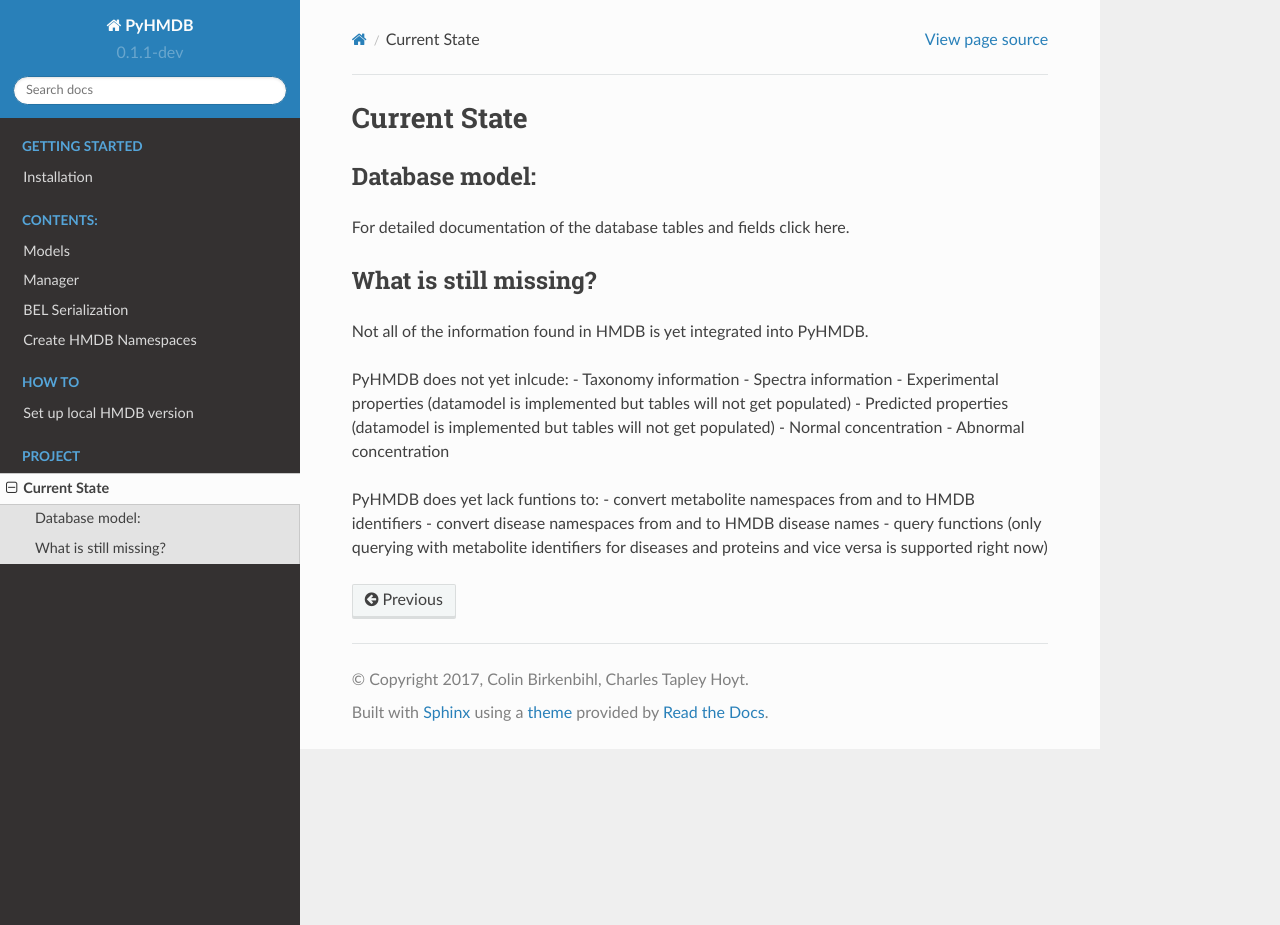
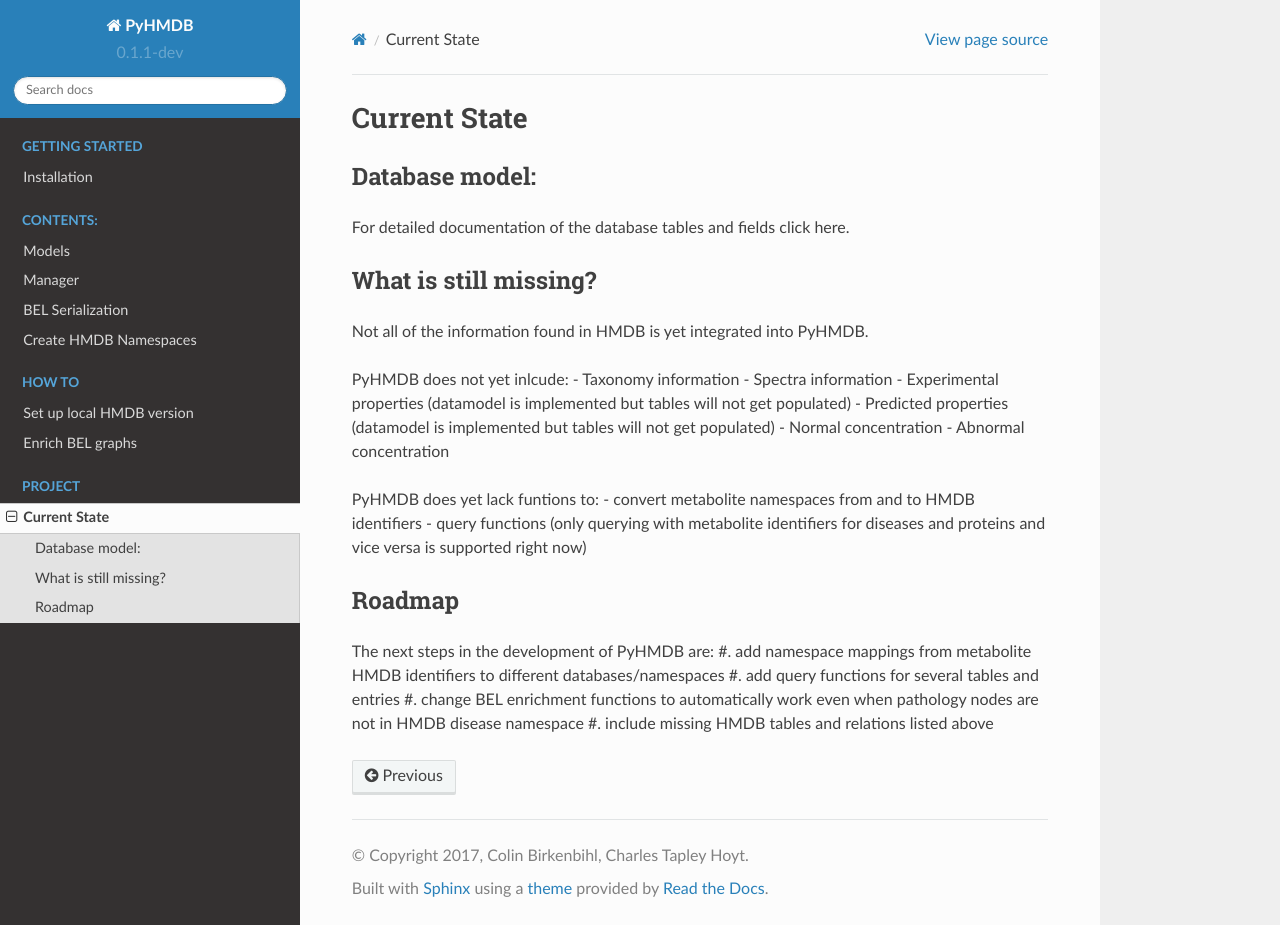
Before and after one commit to bio2bel/hmdb, a Sphinx documentation site: the page built from docs/source/current_status.rst, in a window 1280 px wide and 925 px high. Built offline with Sphinx 7.4.7 and the Read the Docs theme 2.0.0, drawn with Linux system fonts in a browser that asks for light colours.

Commit message:
- added how to enrich bel documentation - added roadmap - edited code blocks - fixed bel serialization documentation

```diff
--- a/docs/source/bel_serialization.rst
+++ b/docs/source/bel_serialization.rst
@@ -1,8 +1,6 @@
 BEL Serialization
 =================
-In the current build it is possible to enrich BEL graphs containing metabolites with associated
-disease or protein information and to enrich BEL graphs containing disease or protein information with metabolites-
-This can be done using the following functions.
+The following functions are used to enrich BEL graphs with information from HMDB.
 
 .. automodule:: bio2bel_hmdb.enrich
     :members:
--- a/docs/source/current_status.rst
+++ b/docs/source/current_status.rst
@@ -23,5 +23,13 @@
 
 PyHMDB does yet lack funtions to:
 - convert metabolite namespaces from and to HMDB identifiers
-- convert disease namespaces from and to HMDB disease names
 - query functions (only querying with metabolite identifiers for diseases and proteins and vice versa is supported right now)
+
+Roadmap
+-------
+
+The next steps in the development of PyHMDB are:
+#. add namespace mappings from metabolite HMDB identifiers to different databases/namespaces
+#. add query functions for several tables and entries
+#. change BEL enrichment functions to automatically work even when pathology nodes are not in HMDB disease namespace
+#. include missing HMDB tables and relations listed above
--- a/docs/source/index.rst
+++ b/docs/source/index.rst
@@ -33,6 +33,7 @@
    :caption: How To
 
    set_up_hmdb
+   enrich_bel
 
 .. toctree::
    :maxdepth: 2
--- a/docs/source/set_up_hmdb.rst
+++ b/docs/source/set_up_hmdb.rst
@@ -8,18 +8,18 @@
 
 from PyHMDB.manager import Manager
 
-> ``m = Manager()``
+    >>> m = Manager()
 
 2. The Manager needs to create the datamodel/SQL tables:
 ~~~~~~~~~~~~~~~~~~~~~~~~~~~~~~~~~~~~~~~~~~~~~~~~~~~~~~~~
 
-> ``m.make_tables()``
+    >>> m.make_tables()
 
 3. The database gets populated:
 ~~~~~~~~~~~~~~~~~~~~~~~~~~~~~~~
 This step will take sometime, since the HMDB .xml data needs to be downloaded, parsed and fed into the database line by line.
 
-> ``m.populate()``
+    >>> m.populate()
 
 The database should be up and running after this step and can be accessed using the Manager.session and SQLalchemy.
 For more information about the database construction and querying the database please find the Manager_ documentation.
```
Also changed, not shown: docs/source/enrich_bel.rst (added, +48 -0 lines), 1 other file.
